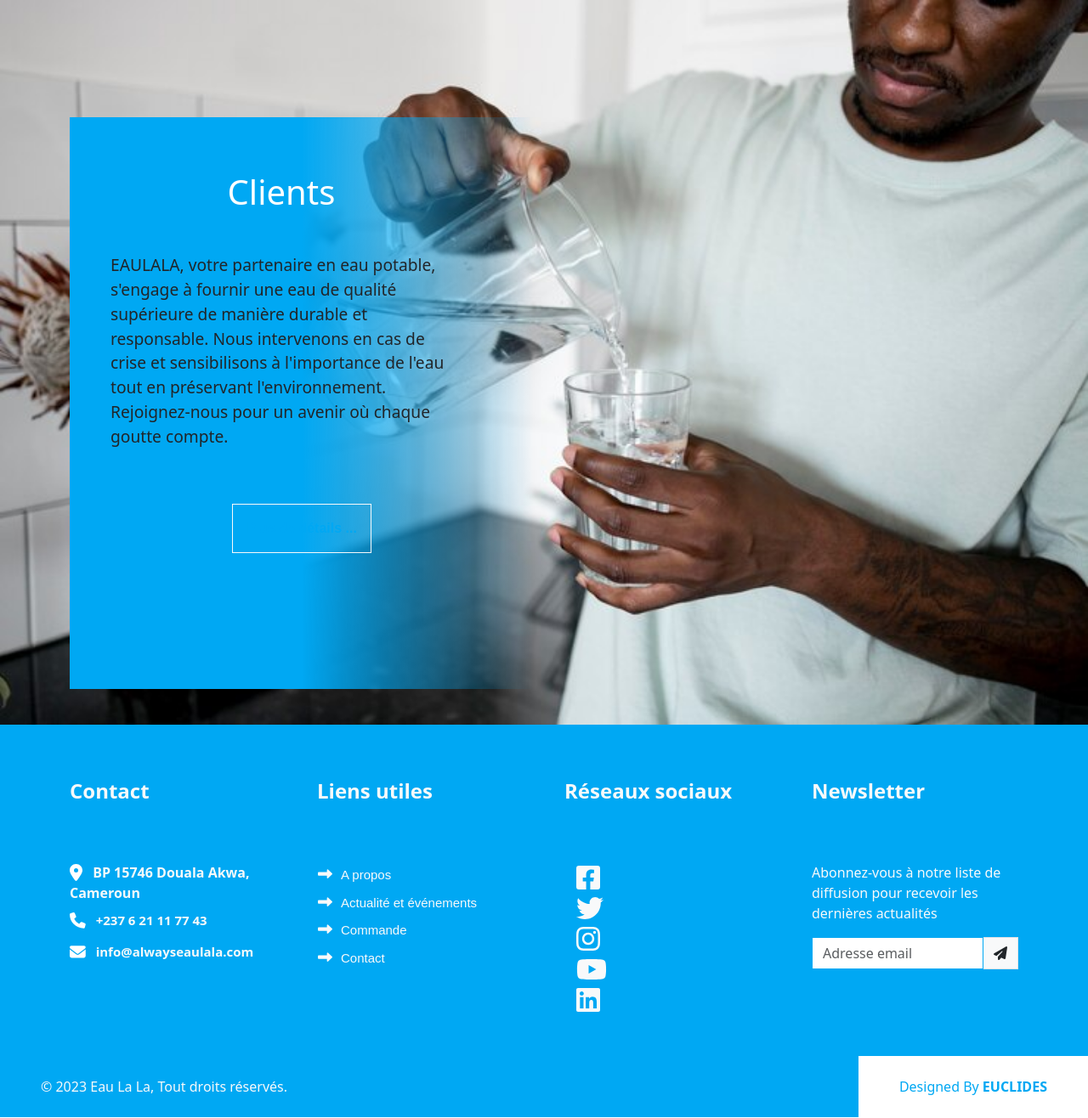
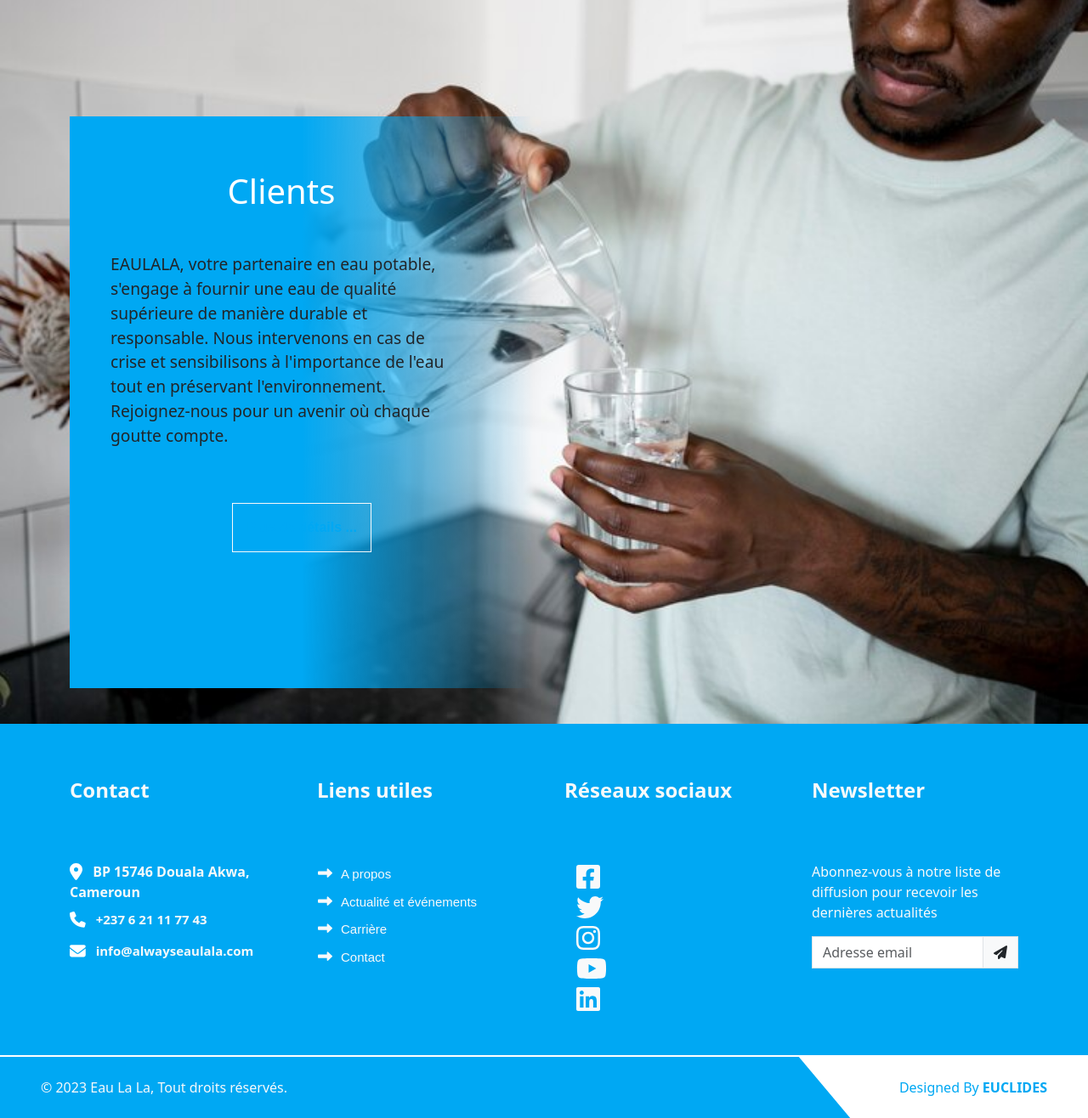
Before and after one commit to euclidessoft/eaulala, a Symfony app: template templates/site/accueil.html.twig in a window 1280 px wide. Shown: the part 3949-5265 px from the top of the page at 85% size. Run offline with Twig, Linux system fonts and the light colour scheme; the template is opened without the code that fills it, so the values that code supplies are empty; some libraries are stand-ins or nearby versions.

Commit message:
"26-10-2023_11-15"

```diff
--- a/public/css/style.css
+++ b/public/css/style.css
@@ -682,9 +682,9 @@ b{
     font-weight: 700 !important;
 }
 
-.back-to-top {
+/*.back-to-top {
     display: flex;
-}
+}*/
 
 .back-to-top {
     border-radius: 0 !important;
@@ -1040,7 +1040,7 @@ b{
 }
 
 .copyright {
-    border-top: 2px solid var(--blanc) !important;
+    border-top: 2px solid var(--secondaire) !important;
     background-color: var(--primaire);
 }
 
@@ -1055,7 +1055,7 @@ b{
     height: 100%;
     top: 0;
     left: -40px;
-    background: var(--blanc);
+    background: var(--secondaire);
     transform: skew(40deg);
 }
 
@@ -1120,8 +1120,12 @@ a {
     background: rgba(255, 255, 255, 0.8);
 }
 
-.form-control {
+.contact-form .form-control {
     border: 1px solid var(--primaire) !important;
+}
+
+.contact-form button {
+    border-radius: 0;
 }
 
 .form-control:focus {
@@ -1131,10 +1135,6 @@ a {
 
 textarea.form-control {
     height: 200px !important;
-}
-
-.contact-form button {
-    border-radius: 10px;
 }
 
 .lang-button {
--- a/public/js/main.js
+++ b/public/js/main.js
@@ -41,11 +41,18 @@
 
     // Back to top button
     $(window).scroll(function () {
+        var backtop = $('.back-to-top');
         if ($(this).scrollTop() > 300) {
-            $('.back-to-top').fadeIn('slow');
+            backtop.fadeIn('fast');
+            backtop.css('display', 'flex');
         } else {
-            $('.back-to-top').fadeOut('slow');
+            backtop.fadeOut('fast');
+            backtop.css('display', 'flex');
         }
+    });
+    $('.back-to-top').click(function () {
+        $('#').animate({scrollTop: 0}, 150, 'easeInOutExpo');
+        return false;
     });
 
     // Change lang
--- a/templates/layout.html.twig
+++ b/templates/layout.html.twig
@@ -4,7 +4,7 @@
     <!-- Required meta tags -->
     <meta charset="utf-8">
     <meta name="viewport" content="width=device-width, initial-scale=1, shrink-to-fit=no">
-    <title>{% block title %} Eaulala - L’eau potable pour tous {% endblock %}</title>
+    <title>{% block title %} Eaulala - {{ "L’eau potable pour tous"|trans }} {% endblock %}</title>
 
     <!-- Bootstrap CSS -->
     <link href="https://cdnjs.cloudflare.com/ajax/libs/animate.css/4.1.1/animate.compat.min.css" rel="stylesheet">
@@ -47,7 +47,6 @@
 
 {% endblock %}
 
-
 <footer class="text-light">
     <div class="container-fluid footer pt-3">
         <div class="container py-5">
@@ -75,7 +74,7 @@
                     <h4 class="footer-tittle">{{ "Liens utiles"|trans}}</h4>
                     <a class="btn btn-link" href="{{ path('About')}}">{{ "A propos"|trans}}</a>
                     <a class="btn btn-link" href="#">{{ "Actualité et événements"|trans}}</a>
-                    <a class="btn btn-link" href="#">{{ "Commande"|trans}}</a>
+                    <a class="btn btn-link" href="#">{{ "Carrière"|trans}}</a>
                     <a class="btn btn-link" href="{{ path('Contact')}}">{{ "Contact"|trans}}</a>
                 </div>
                 <div class="col-lg-3 col-md-6">
@@ -170,5 +169,9 @@
 <script src="https://cdnjs.cloudflare.com/ajax/libs/bootstrap/5.3.2/js/bootstrap.min.js"></script>
 <script src="https://cdnjs.cloudflare.com/ajax/libs/wow/1.1.2/wow.min.js"></script>
 <script src="https://cdnjs.cloudflare.com/ajax/libs/font-awesome/6.4.2/js/all.min.js" async></script>
+
+<!-- Main Javascript -->
+<script src="{{ asset('js/main.js')}}"></script>
+{#<script src="{{ asset('js/main.min.js')}}"></script>#}
 </body>
 </html>
```
